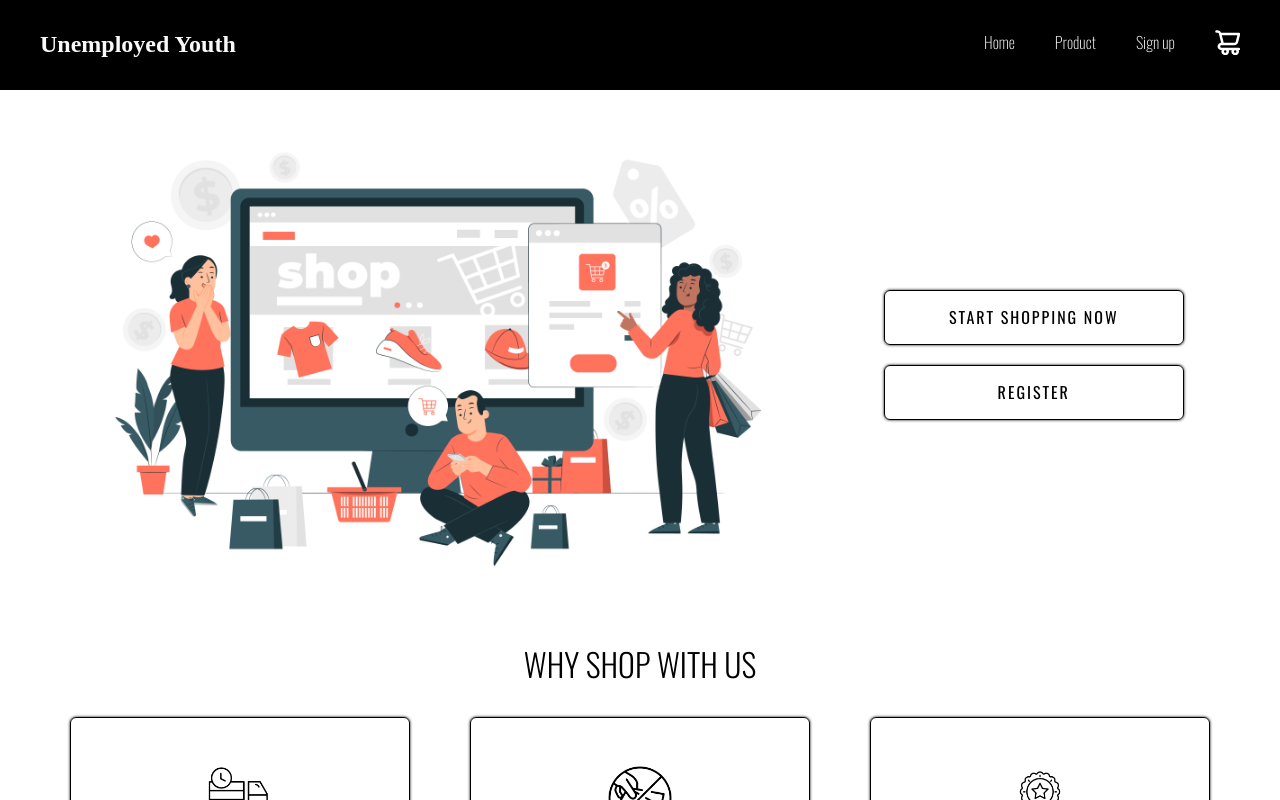
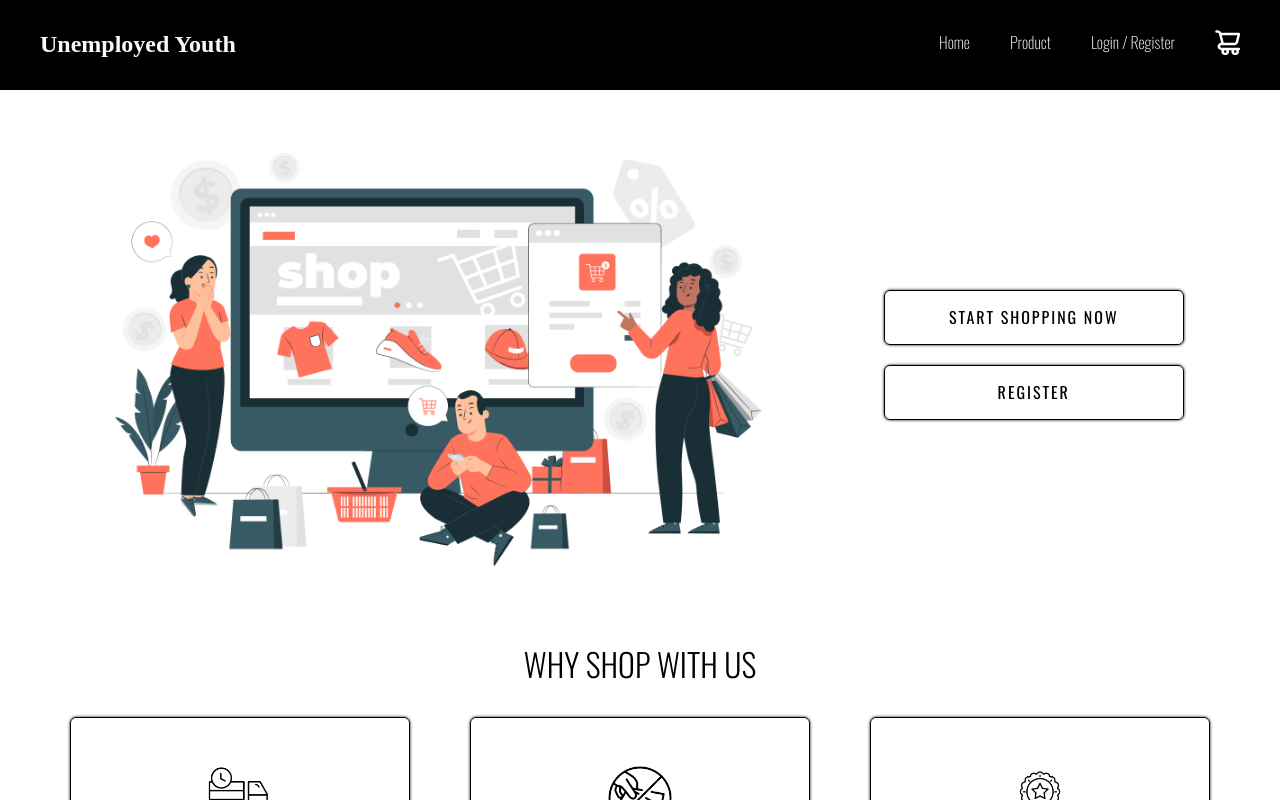
Before and after one commit to cihandundar/add-to-cart, a React (Create React App) app: page / in a window 1280 px wide. Shown: the top 800 px of the page. Built offline with nearby package versions, Linux system fonts and the light colour scheme.

Commit message:
navbar link changed

```diff
--- a/src/components/Navbar/index.js
+++ b/src/components/Navbar/index.js
@@ -15,7 +15,7 @@ const Navbar = () => {
     },
     {
       id: 3,
-      name: "Sign up",
+      name: "Login / Register",
       path: "/login",
     },
   ];
```
